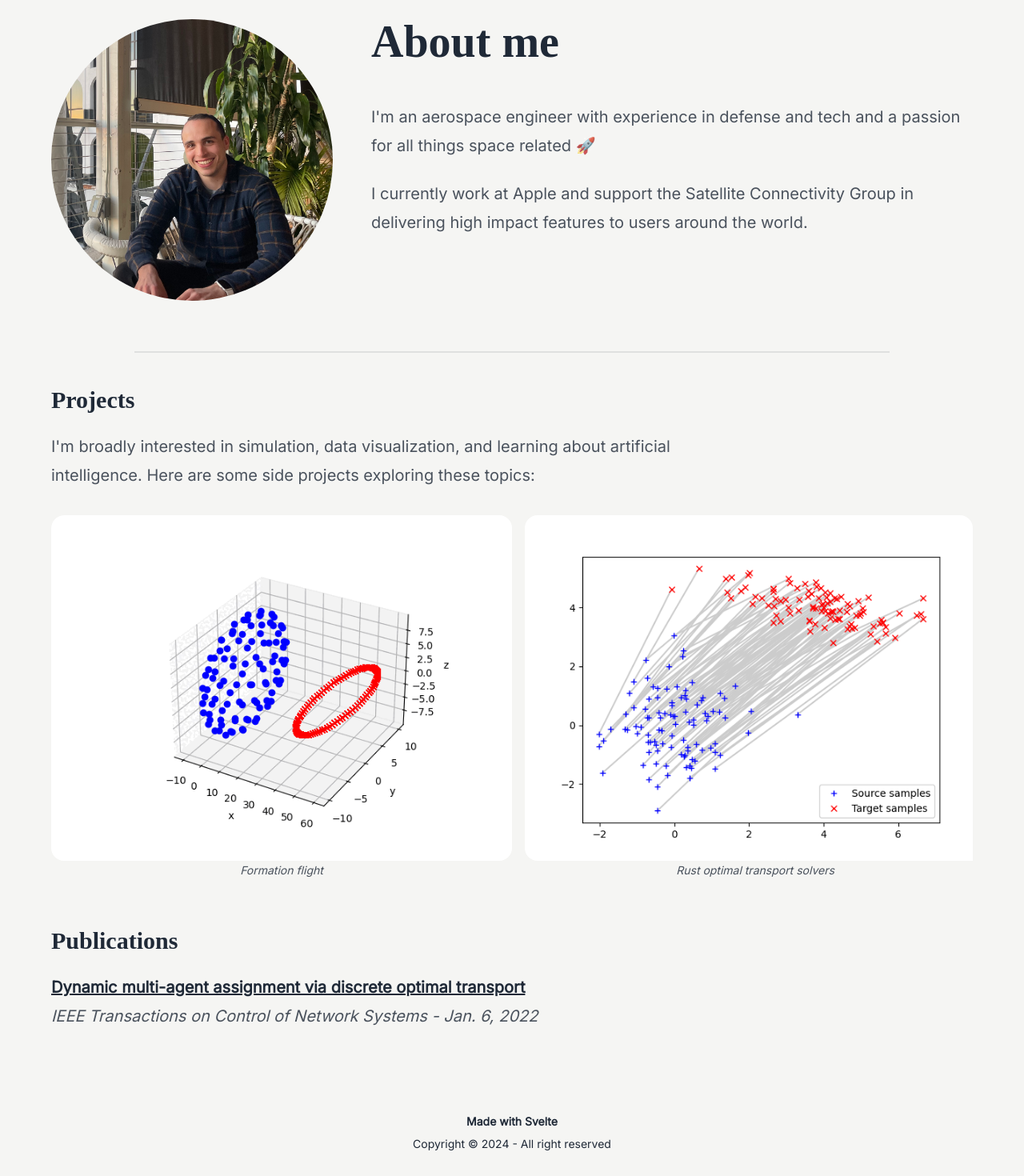
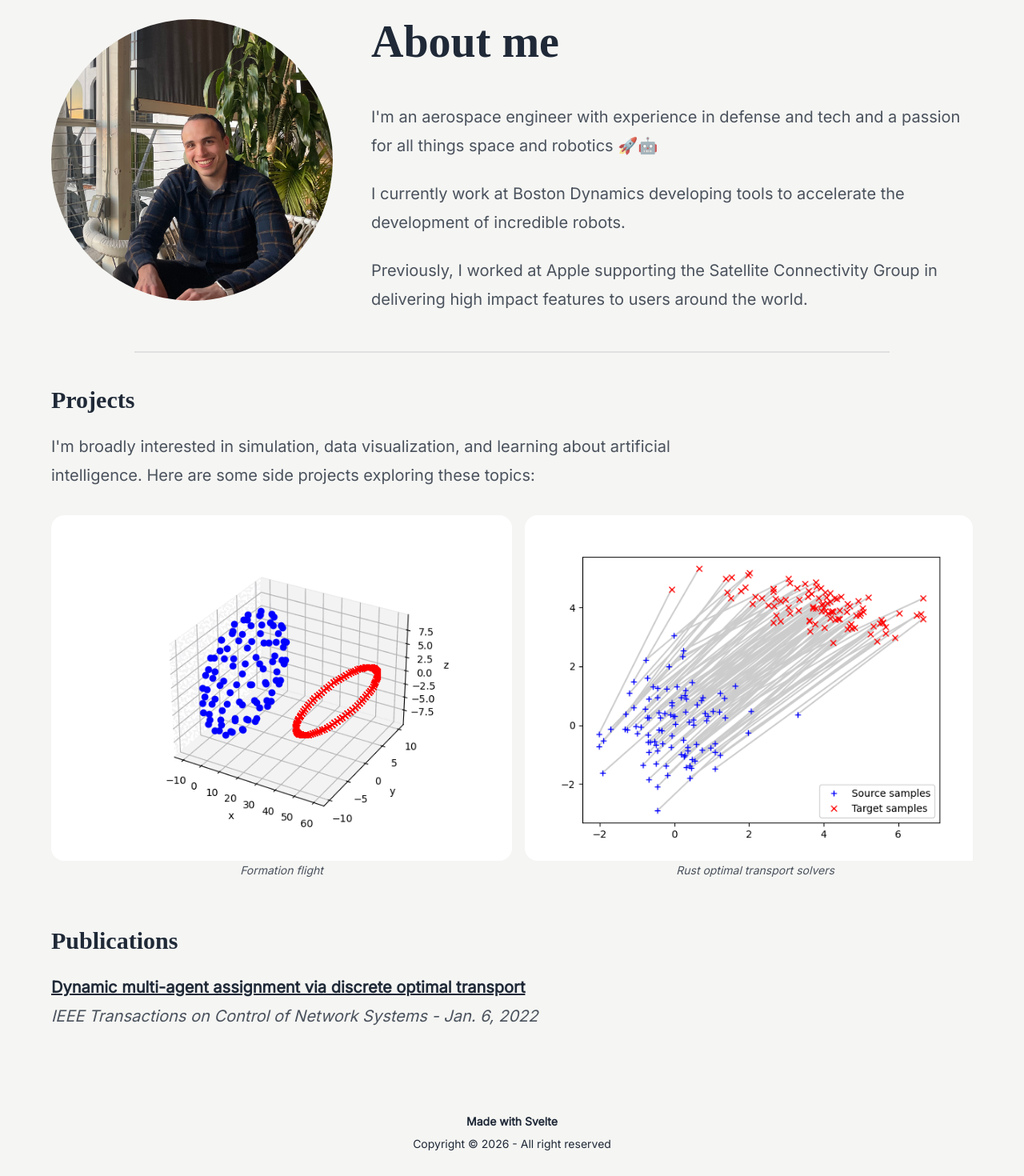
Before and after one commit to kachark/portfolio, a SvelteKit app: page / in a window 1280 px wide. Shown: the part 120-1590 px from the top of the page at 80% size. Built offline with nearby package versions, Linux system fonts and the light colour scheme; grey boxes are pictures that could not be loaded; a web font is replaced by a local one.

Commit message:
updated footer and description

```diff
--- a/src/components/Footer.svelte
+++ b/src/components/Footer.svelte
@@ -7,7 +7,7 @@
     <p class="font-bold">
       <a href="https://github.com/kachark/portfolio">Made with Svelte</a>
     </p>
-    <p>Copyright © 2024 - All right reserved</p>
+    <p>Copyright © 2026 - All right reserved</p>
   </aside>
   <nav>
     <div class="grid grid-flow-col gap-4">
--- a/src/routes/+page.svelte
+++ b/src/routes/+page.svelte
@@ -12,10 +12,13 @@
         <h1 class="font-serif">About me</h1>
         <p>
           I'm an aerospace engineer with experience in defense and tech and a passion for all things
-          space related 🚀
+          space and robotics 🚀🤖
         </p>
         <p>
-          I currently work at Apple and support the Satellite Connectivity Group in delivering high
+          I currently work at Boston Dynamics developing tools to accelerate the development of incredible robots.
+        </p>
+        <p>
+          Previously, I worked at Apple supporting the Satellite Connectivity Group in delivering high
           impact features to users around the world.
         </p>
       </article>
```
